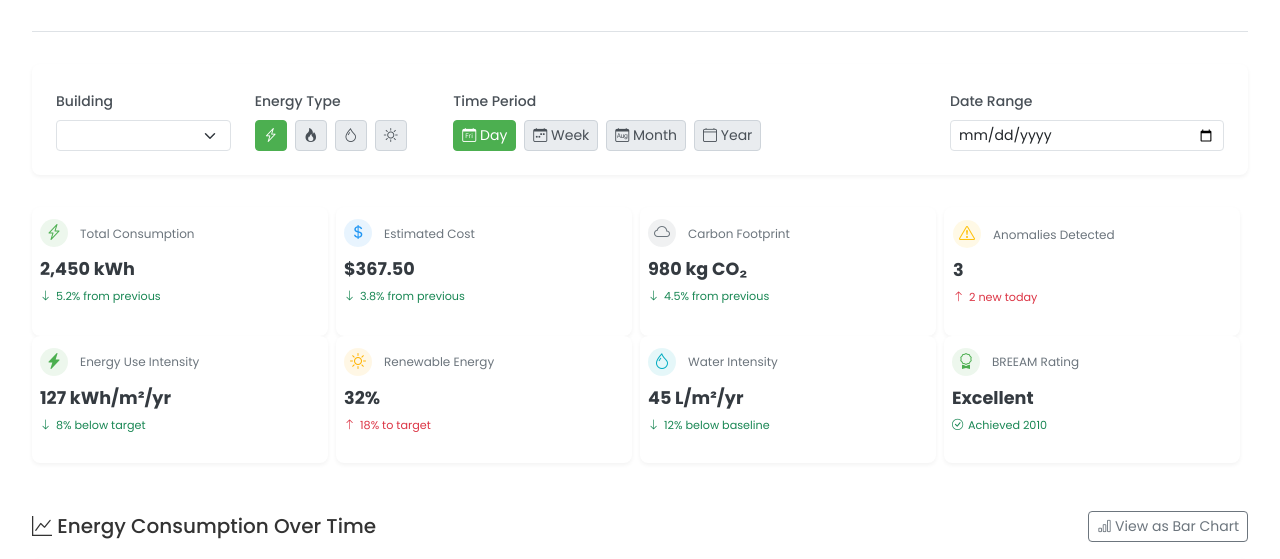
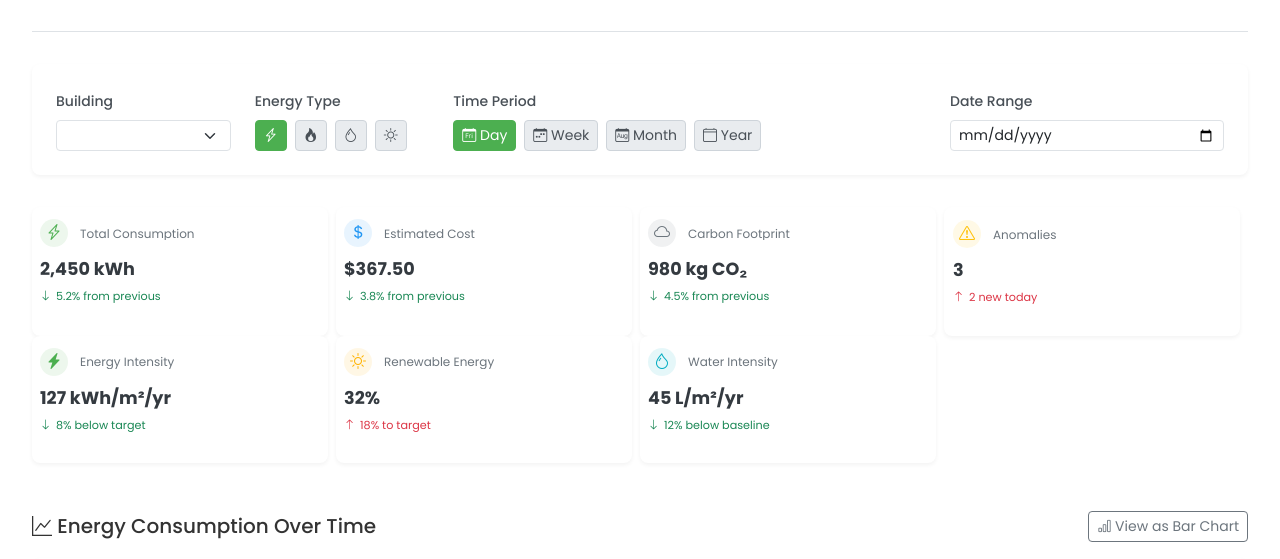
Before and after one commit to xRyul/bus-group-27, a Flask app: page /building-energy-monitoring in a window 1280 px wide. Shown: the part 263-822 px from the top of the page. Run offline with Flask 3, Linux system fonts and the light colour scheme; the visitor is signed in with stand-in values (Sample User, id 1); data that the repository does not hold is empty.

Commit message:
Improved card layout: removed BREEAM Rating card and prevented title text wrapping

```diff
--- a/app/static/css/dashboard.css
+++ b/app/static/css/dashboard.css
@@ -454,6 +454,9 @@
     margin-bottom: 0;
     margin-left: 0.25rem;
     line-height: 1.1;
+    white-space: nowrap;
+    overflow: hidden;
+    text-overflow: ellipsis;
 }
 
 .stat-card-compact .stat-value {
@@ -467,12 +470,43 @@
 }
 
 /* Row of cards spacing */
-.card-row-8 {
+.card-row-8, .card-row-7 {
     margin-left: -0.25rem;
     margin-right: -0.25rem;
 }
 
-.card-row-8 > div {
+.card-row-8 > div, .card-row-7 > div {
     padding-left: 0.25rem;
     padding-right: 0.25rem;
 }
+
+/* Custom column width for 7 cards in a row */
+.col-card-7 {
+    flex: 0 0 14.28%;
+    max-width: 14.28%;
+    padding-right: 5px;
+    padding-left: 5px;
+    position: relative;
+    width: 100%;
+}
+
+@media (max-width: 1400px) {
+    .col-card-7 {
+        flex: 0 0 25%;
+        max-width: 25%;
+    }
+}
+
+@media (max-width: 768px) {
+    .col-card-7 {
+        flex: 0 0 50%;
+        max-width: 50%;
+    }
+}
+
+@media (max-width: 576px) {
+    .col-card-7 {
+        flex: 0 0 100%;
+        max-width: 100%;
+    }
+}
--- a/app/templates/building_energy_monitoring.html
+++ b/app/templates/building_energy_monitoring.html
@@ -106,10 +106,10 @@
 
     <!-- Summary Cards -->
     <div class="row mb-5">
-        <!-- All 8 cards in a single row -->
-        <div class="row card-row-8">
+        <!-- All 7 cards in a single row -->
+        <div class="row card-row-7">
             <!-- Total Energy Consumption Card -->
-            <div class="col-card-8">
+            <div class="col-card-7">
                 <div class="stat-card stat-card-compact energy animate-fade-in delay-1">
                     <div class="stat-header">
                         <div class="stat-icon">
@@ -126,7 +126,7 @@
             </div>
 
             <!-- Energy Cost Card -->
-            <div class="col-card-8">
+            <div class="col-card-7">
                 <div class="stat-card stat-card-compact cost animate-fade-in delay-2">
                     <div class="stat-header">
                         <div class="stat-icon">
@@ -143,7 +143,7 @@
             </div>
 
             <!-- Carbon Footprint Card -->
-            <div class="col-card-8">
+            <div class="col-card-7">
                 <div class="stat-card stat-card-compact carbon animate-fade-in delay-3">
                     <div class="stat-header">
                         <div class="stat-icon">
@@ -160,13 +160,13 @@
             </div>
 
             <!-- Anomaly Count Card -->
-            <div class="col-card-8">
+            <div class="col-card-7">
                 <div class="stat-card stat-card-compact alert animate-fade-in delay-4">
                     <div class="stat-header">
                         <div class="stat-icon">
                             <i class="bi bi-exclamation-triangle"></i>
                         </div>
-                        <div class="stat-title">Anomalies Detected</div>
+                        <div class="stat-title">Anomalies</div>
                     </div>
                     <div class="stat-value">3</div>
                     <div class="stat-change negative">
@@ -177,13 +177,13 @@
             </div>
 
             <!-- Energy Use Intensity -->
-            <div class="col-card-8">
+            <div class="col-card-7">
                 <div class="stat-card stat-card-compact animate-fade-in delay-5">
                     <div class="stat-header">
                         <div class="stat-icon" style="background-color: rgba(76, 175, 80, 0.1); color: #4CAF50;">
                             <i class="bi bi-lightning-charge-fill"></i>
                         </div>
-                        <div class="stat-title">Energy Use Intensity</div>
+                        <div class="stat-title">Energy Intensity</div>
                     </div>
                     <div class="stat-value">127 kWh/m²/yr</div>
                     <div class="stat-change positive">
@@ -194,7 +194,7 @@
             </div>
 
             <!-- Renewable Energy -->
-            <div class="col-card-8">
+            <div class="col-card-7">
                 <div class="stat-card stat-card-compact animate-fade-in delay-6">
                     <div class="stat-header">
                         <div class="stat-icon" style="background-color: rgba(255, 179, 0, 0.1); color: #FFB300;">
@@ -211,7 +211,7 @@
             </div>
 
             <!-- Water Intensity -->
-            <div class="col-card-8">
+            <div class="col-card-7">
                 <div class="stat-card stat-card-compact animate-fade-in delay-7">
                     <div class="stat-header">
                         <div class="stat-icon" style="background-color: rgba(0, 172, 193, 0.1); color: #00ACC1;">
@@ -223,23 +223,6 @@
                     <div class="stat-change positive">
                         <i class="bi bi-arrow-down"></i>
                         <span>12% below baseline</span>
-                    </div>
-                </div>
-            </div>
-
-            <!-- BREEAM Rating -->
-            <div class="col-card-8">
-                <div class="stat-card stat-card-compact animate-fade-in delay-8">
-                    <div class="stat-header">
-                        <div class="stat-icon" style="background-color: rgba(76, 175, 80, 0.1); color: #4CAF50;">
-                            <i class="bi bi-award"></i>
-                        </div>
-                        <div class="stat-title">BREEAM Rating</div>
-                    </div>
-                    <div class="stat-value">Excellent</div>
-                    <div class="stat-change positive">
-                        <i class="bi bi-check-circle"></i>
-                        <span>Achieved 2010</span>
                     </div>
                 </div>
             </div>
```
